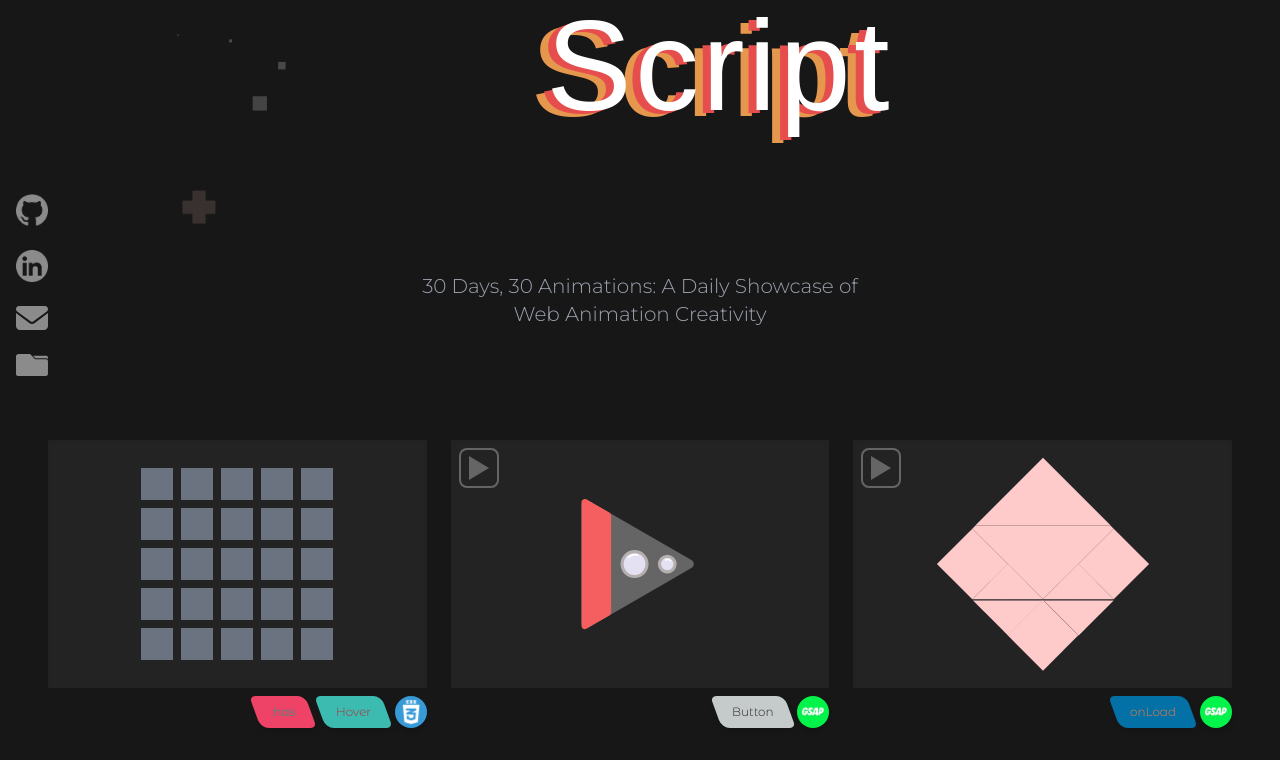
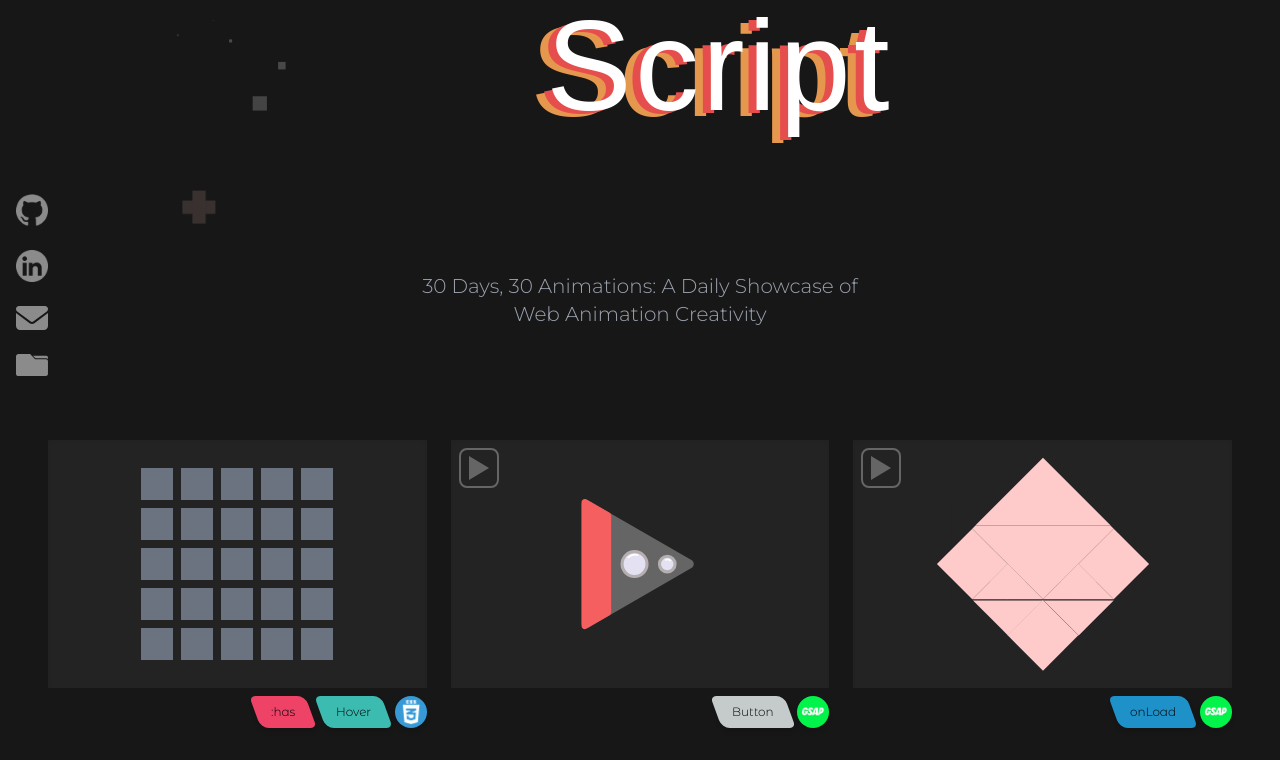
Before and after one commit to mlee2197/motion-script, a Next.js app: page / in a window 1280 px wide. Shown: the part 392-1152 px from the top of the page. Built offline with nearby package versions, Linux system fonts and the light colour scheme; a web font is replaced by a local one.

Commit message:
improve accessibility

```diff
--- a/src/app/globals.css
+++ b/src/app/globals.css
@@ -100,7 +100,7 @@ body {
   }
 
   .tag {
-    @apply flex items-center justify-center w-max skew-x-[20deg] rounded-tl-md rounded-tr-lg rounded-br-md rounded-bl-lg px-4 py-1 text-xs [&_div]:skew-x-[-20deg] [&_div]:mix-blend-difference;
+    @apply flex items-center justify-center w-max skew-x-[20deg] rounded-tl-md rounded-tr-lg rounded-br-md rounded-bl-lg px-4 py-1 text-xs [&_div]:skew-x-[-20deg] text-black;
   }
 
   /* Animation 1 */
--- a/src/components/PlayButton.tsx
+++ b/src/components/PlayButton.tsx
@@ -65,6 +65,7 @@ const PlayButton = ({ onClick, className }: PlayButtonProps) => {
         "absolute top-0 left-0 aspect-square h-10 w-10 p-1 m-2 border-2 border-white/30 rounded-lg overflow-hidden z-10",
         className
       )}
+      aria-label="Play"
     >
       <div ref={ref} className="relative h-full w-full">
         <svg viewBox="0 0 100 100" className="absolute w-full h-full">
--- a/src/static/categories.ts
+++ b/src/static/categories.ts
@@ -37,7 +37,7 @@ export const CSS_PROPERTY_CATEGORIES = {
   },
   onLoad: {
     name: "onLoad",
-    color: "#0471A6",
+    color: "#1e91c9",
   },
 };
 
```
